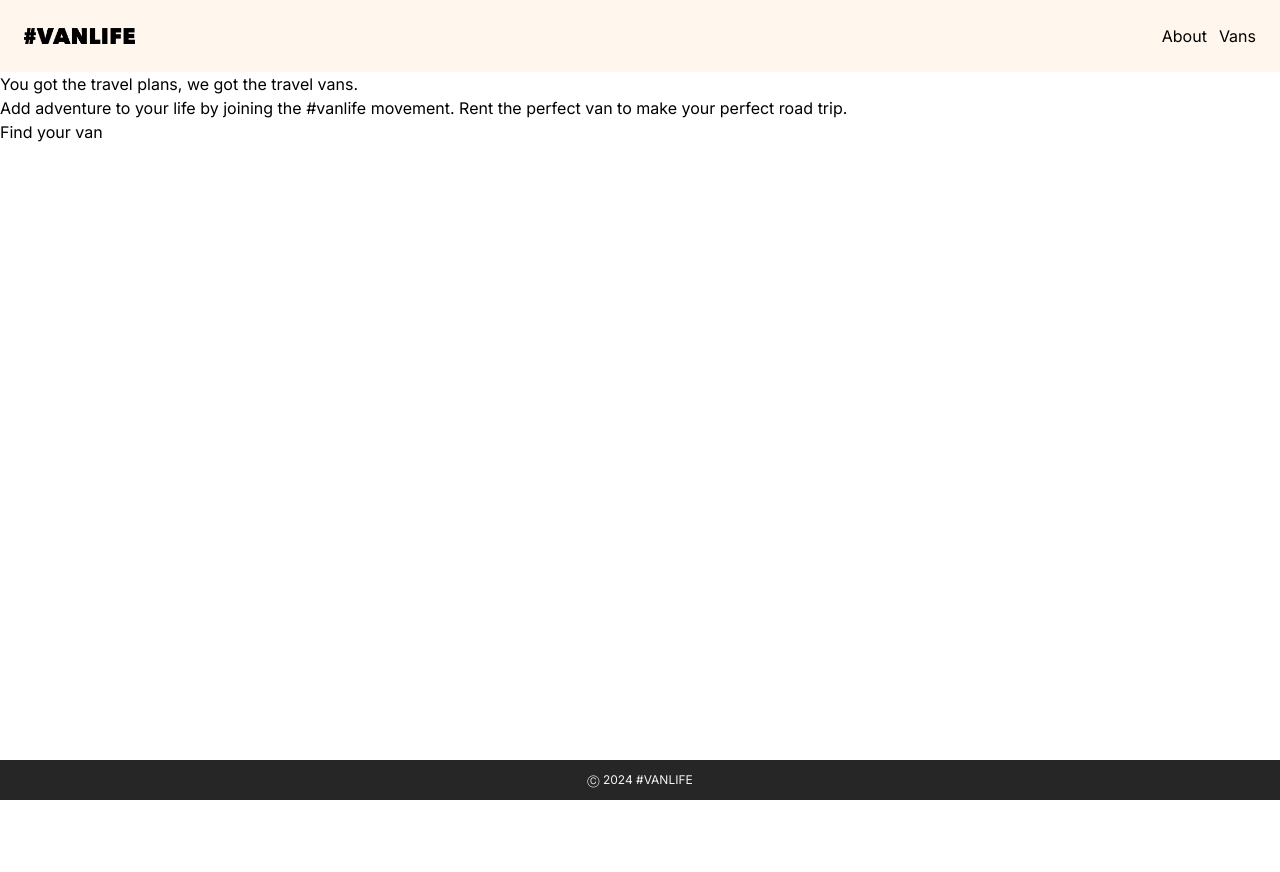
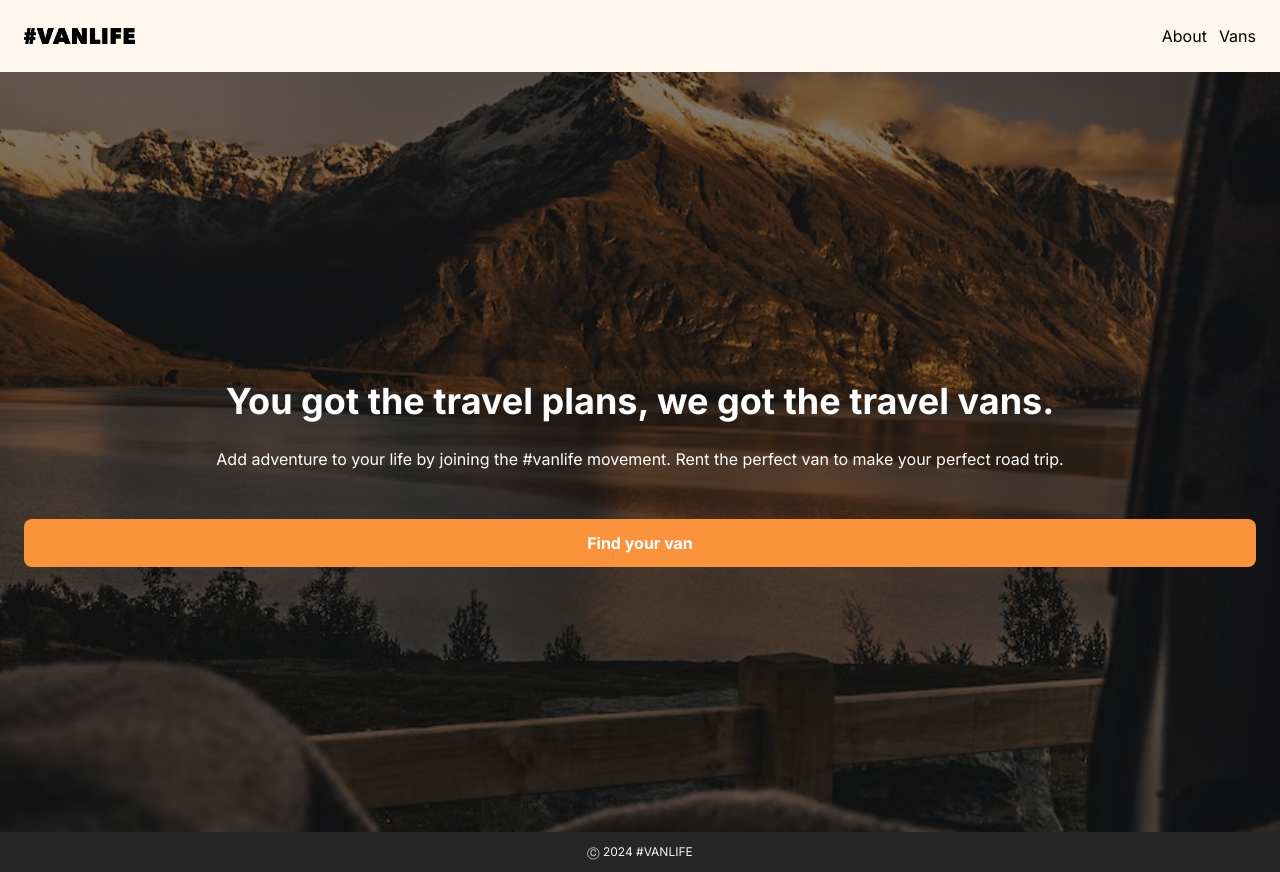
Before and after one commit to anderutan/vanlife, a React (Vite) app: page / in a window 1280 px wide. Before the commit the page ends 800 px from the top, so only its background shows below. Built offline with nearby package versions, Linux system fonts and the light colour scheme.

Commit message:
Update main page

```diff
--- a/src/App.jsx
+++ b/src/App.jsx
@@ -20,9 +20,6 @@ function App() {
         <Route path='/about' element={<About />} />
         {/* <Route path='/vans' element={<Vans/>}/> */}
       </Routes>
-      <footer className='w-full h-1/12 absolute bottom-0 text-center text-xs bg-neutral-800 text-neutral-100 py-3'>
-        Ⓒ 2024 #VANLIFE
-      </footer>
     </BrowserRouter>
   );
 }
--- /dev/null
+++ b/src/components/Footer.jsx
@@ -0,0 +1,7 @@
+export default function Footer() {
+  return (
+    <footer className='w-full absolute bottom-0 text-center text-xs bg-neutral-800 text-neutral-100 py-3'>
+      Ⓒ 2024 #VANLIFE
+    </footer>
+  );
+}
--- a/src/components/Home.jsx
+++ b/src/components/Home.jsx
@@ -1,12 +1,25 @@
+import homePageImage from '../images/home-page-image.png';
+import Footer from './Footer';
+
 export default function Home() {
   return (
-    <div>
-      <h1>You got the travel plans, we got the travel vans.</h1>
-      <p>
-        Add adventure to your life by joining the #vanlife movement. Rent the
-        perfect van to make your perfect road trip.
-      </p>
-      <button>Find your van</button>
+    <div
+      className='h-screen bg-cover bg-center relative text-white text-center'
+      style={{ backgroundImage: `url(${homePageImage})` }}
+    >
+      <div className='w-full h-full flex flex-col justify-center backdrop-brightness-50 px-6'>
+        <h1 className='text-[36px] font-bold leading-snug mb-5'>
+          You got the travel plans, we got the travel vans.
+        </h1>
+        <p className='mb-12'>
+          Add adventure to your life by joining the #vanlife movement. Rent the
+          perfect van to make your perfect road trip.
+        </p>
+        <button className='py-3 bg-orange-400 rounded-lg font-bold'>
+          Find your van
+        </button>
+      </div>
+      <Footer />
     </div>
   );
 }
```
Also changed, not shown: src/images/home-page-image.png (added).
